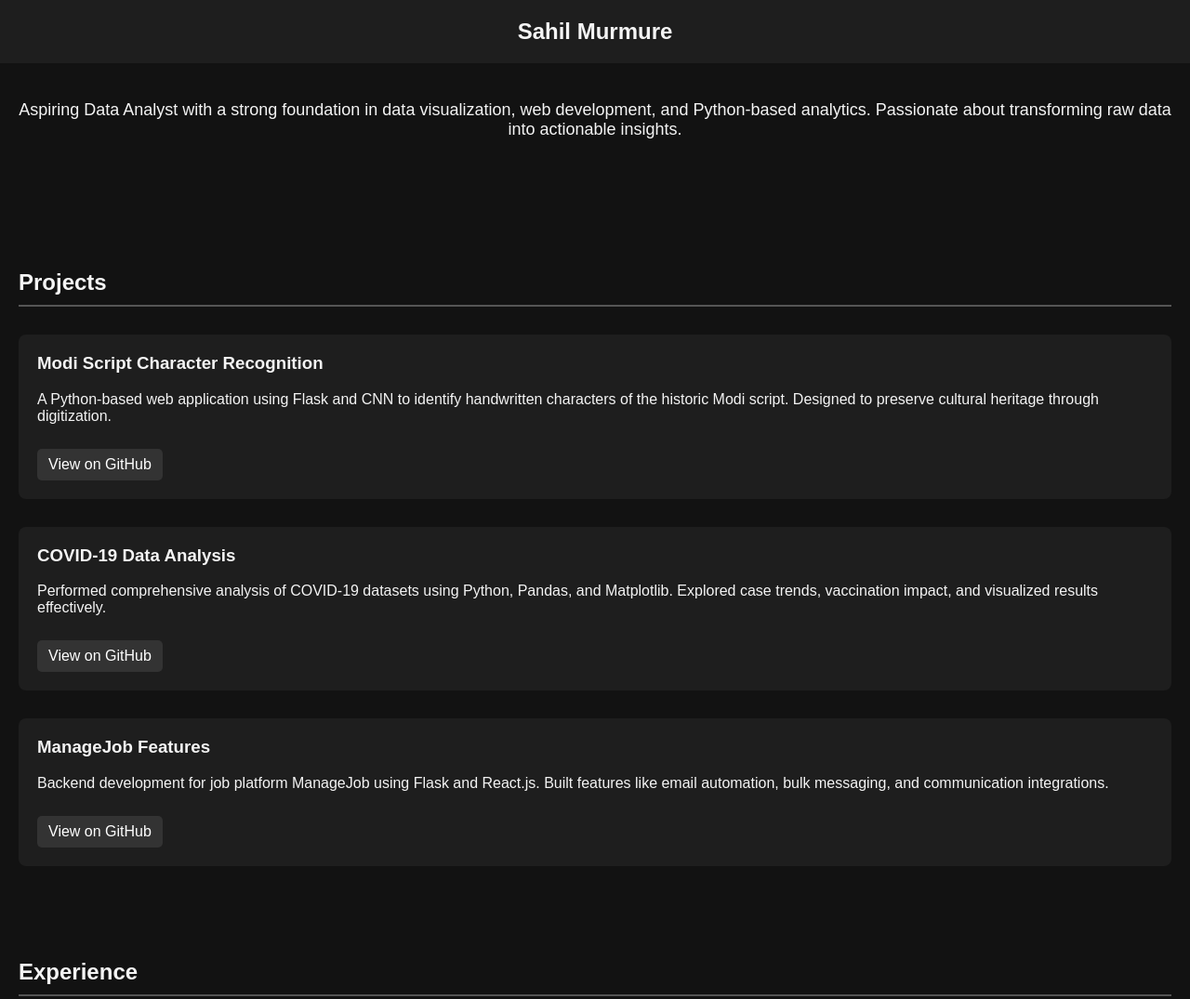
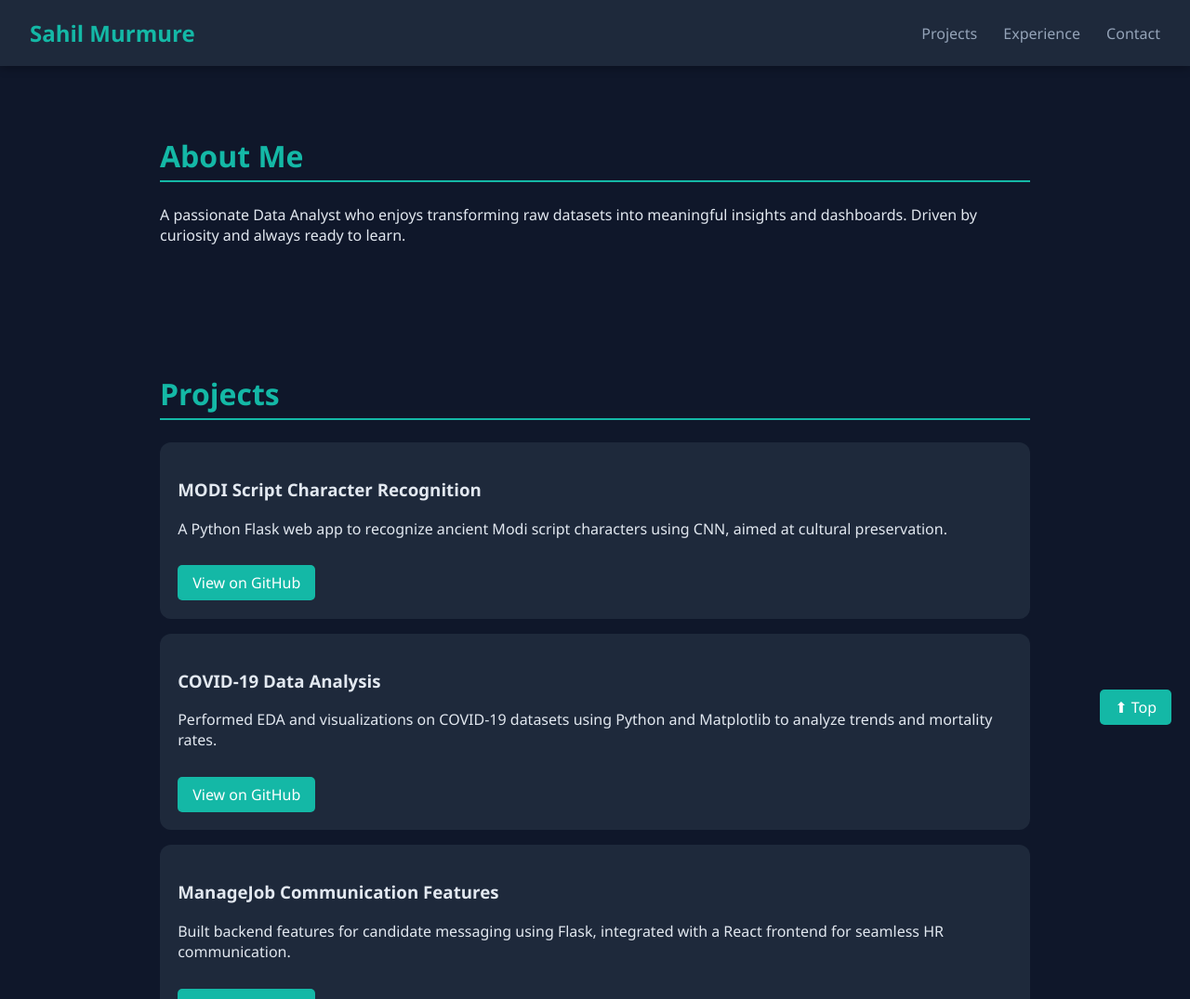
Before and after one commit to sahil6ooo/portfolio, a plain HTML site: page index.html in a window 1280 px wide. Shown: the top 1075 px of the page at 93% size. Drawn offline with Linux system fonts and the light colour scheme.

Commit message:
Save local changes before pulling

```diff
--- a/index.html
+++ b/index.html
@@ -5,127 +5,196 @@
   <meta name="viewport" content="width=device-width, initial-scale=1.0"/>
   <title>Sahil Murmure | Portfolio</title>
   <style>
+    :root {
+      --bg-dark: #0f172a;
+      --bg-light: #1e293b;
+      --accent: #14b8a6;
+      --accent-hover: #0d9488;
+      --text: #e2e8f0;
+      --text-muted: #94a3b8;
+    }
+
+    * {
+      box-sizing: border-box;
+      scroll-behavior: smooth;
+    }
+
     body {
-      background-color: #121212;
-      color: #f4f4f4;
-      font-family: Arial, sans-serif;
+      background-color: var(--bg-dark);
+      color: var(--text);
+      font-family: 'Segoe UI', sans-serif;
       margin: 0;
       padding: 0;
     }
+
     header {
-      background-color: #1e1e1e;
-      padding: 20px;
-      text-align: center;
-      font-size: 24px;
-      font-weight: bold;
+      background-color: var(--bg-light);
+      padding: 1.2rem 2rem;
+      display: flex;
+      justify-content: space-between;
+      align-items: center;
+      box-shadow: 0 2px 10px rgba(0,0,0,0.3);
+      position: sticky;
+      top: 0;
+      z-index: 999;
     }
+
+    header h1 {
+      margin: 0;
+      color: var(--accent);
+      font-size: 1.5rem;
+    }
+
+    nav a {
+      color: var(--text-muted);
+      margin-left: 1.5rem;
+      text-decoration: none;
+      font-weight: 500;
+      transition: color 0.3s;
+    }
+
+    nav a:hover {
+      color: var(--accent);
+    }
+
     section {
-      padding: 40px 20px;
+      padding: 3rem 2rem;
+      max-width: 1000px;
+      margin: auto;
     }
+
     h2 {
-      border-bottom: 2px solid #555;
-      padding-bottom: 10px;
-      margin-bottom: 30px;
+      font-size: 2rem;
+      color: var(--accent);
+      border-bottom: 2px solid var(--accent);
+      padding-bottom: 0.3rem;
+      margin-bottom: 1.5rem;
     }
-    .bio {
-      font-size: 18px;
-      text-align: center;
-      margin-bottom: 40px;
+
+    .project, .experience {
+      background-color: var(--bg-light);
+      margin: 1rem 0;
+      padding: 1.2rem;
+      border-radius: 12px;
+      transition: transform 0.3s ease, box-shadow 0.3s ease;
     }
-    .projects, .experience {
-      display: grid;
-      gap: 30px;
+
+    .project:hover, .experience:hover {
+      transform: translateY(-5px);
+      box-shadow: 0 6px 20px rgba(0,0,0,0.3);
     }
-    .project, .job {
-      background-color: #1e1e1e;
-      padding: 20px;
-      border-radius: 8px;
+
+    .github-button, .resume-button, .top-button {
+      display: inline-block;
+      padding: 0.5rem 1rem;
+      margin-top: 0.8rem;
+      background-color: var(--accent);
+      color: #fff;
+      text-decoration: none;
+      border-radius: 5px;
+      transition: background-color 0.3s ease, box-shadow 0.3s ease;
     }
-    .project h3, .job h3 {
-      margin-top: 0;
+
+    .github-button:hover, .resume-button:hover, .top-button:hover {
+      background-color: var(--accent-hover);
+      box-shadow: 0 0 10px var(--accent);
     }
-    .github-button {
-      margin-top: 10px;
-      display: inline-block;
-      padding: 8px 12px;
-      background-color: #333;
-      color: #fff;
-      border: none;
-      border-radius: 5px;
-      text-decoration: none;
-    }
+
     footer {
       text-align: center;
-      padding: 20px;
-      background-color: #1e1e1e;
-      color: #aaa;
+      padding: 1rem;
+      background-color: var(--bg-light);
+      font-size: 0.9rem;
+      color: var(--text-muted);
+    }
+
+    .top-button {
+      position: fixed;
+      bottom: 20px;
+      right: 20px;
+    }
+
+    @media (max-width: 600px) {
+      header {
+        flex-direction: column;
+        align-items: flex-start;
+      }
+
+      nav a {
+        margin: 0.5rem 0 0 0;
+        display: block;
+      }
+
+      h2 {
+        font-size: 1.5rem;
+      }
     }
   </style>
 </head>
 <body>
 
 <header>
-    Sahil Murmure
+  <h1>Sahil Murmure</h1>
+  <nav>
+    <a href="#projects">Projects</a>
+    <a href="#experience">Experience</a>
+    <a href="#contact">Contact</a>
+  </nav>
 </header>
 
-  <section class="bio">
-    Aspiring Data Analyst with a strong foundation in data visualization, web development, and Python-based analytics. Passionate about transforming raw data into actionable insights.
+<section id="bio">
+  <h2>About Me</h2>
+  <p>A passionate Data Analyst who enjoys transforming raw datasets into meaningful insights and dashboards. Driven by curiosity and always ready to learn.</p>
 </section>
 
-  <section>
+<section id="projects">
   <h2>Projects</h2>
-    <div class="projects">
 
   <div class="project">
-        <h3>Modi Script Character Recognition</h3>
-        <p>A Python-based web application using Flask and CNN to identify handwritten characters of the historic Modi script. Designed to preserve cultural heritage through digitization.</p>
+    <h3>MODI Script Character Recognition</h3>
+    <p>A Python Flask web app to recognize ancient Modi script characters using CNN, aimed at cultural preservation.</p>
     <a class="github-button" href="https://github.com/sahil6ooo/MODI-Script-Character-Recognition" target="_blank">View on GitHub</a>
   </div>
 
   <div class="project">
     <h3>COVID-19 Data Analysis</h3>
-        <p>Performed comprehensive analysis of COVID-19 datasets using Python, Pandas, and Matplotlib. Explored case trends, vaccination impact, and visualized results effectively.</p>
+    <p>Performed EDA and visualizations on COVID-19 datasets using Python and Matplotlib to analyze trends and mortality rates.</p>
     <a class="github-button" href="https://github.com/sahil6ooo/COVID-19-Data-Analysis" target="_blank">View on GitHub</a>
   </div>
 
   <div class="project">
-        <h3>ManageJob Features</h3>
-        <p>Backend development for job platform ManageJob using Flask and React.js. Built features like email automation, bulk messaging, and communication integrations.</p>
+    <h3>ManageJob Communication Features</h3>
+    <p>Built backend features for candidate messaging using Flask, integrated with a React frontend for seamless HR communication.</p>
     <a class="github-button" href="https://github.com/sahil6ooo/ManageJob-Features" target="_blank">View on GitHub</a>
-      </div>
-
   </div>
 </section>
 
-  <section>
-    <h2>Experience</h2>
+<section id="experience">
+  <h2>Work Experience</h2>
+
   <div class="experience">
-
-      <div class="job">
-        <h3>Software Developer & SEO Intern – Salahkaar Consultants</h3>
-        <p><strong>January 2025 – June 2025</strong></p>
-        <ul>
-          <li>Worked on developing the ManageJob Android app and software platform using Flutter and React.js.</li>
-          <li>Utilized PostgreSQL for database, JavaScript for backend, and contributed to frontend and SEO optimization.</li>
-          <li>Demonstrated dedication, fast learning, and smart problem-solving throughout the internship.</li>
-        </ul>
+    <h3>Software Developer & SEO Intern - Salahkaar Consultants</h3>
+    <p><strong>Jan 2025 – Jun 2025</strong><br>
+      Contributed to Android and web development (Flutter, React.js, JavaScript, PostgreSQL). Assisted with SEO and product testing for the ManageJob platform.</p>
   </div>
 
-      <div class="job">
-        <h3>Data Analyst Intern – Growstone Ventures</h3>
-        <p><strong>June 2024 – August 2024</strong></p>
-        <ul>
-          <li>Analyzed construction data for performance trends and cost optimization strategies.</li>
-          <li>Used Python, Excel, and domain-specific tools to generate detailed reports.</li>
-          <li>Created insightful data visualizations in Tableau to support decision-making.</li>
-        </ul>
-      </div>
-
+  <div class="experience">
+    <h3>Data Analyst Intern - Growstone Ventures</h3>
+    <p><strong>Jun 2024 – Aug 2024</strong><br>
+      Analyzed construction project data for performance and cost optimization using Python, Excel, and Tableau. Delivered key insights through visual dashboards.</p>
   </div>
 </section>
 
+<section id="contact">
+  <h2>Contact Me</h2>
+  <p>Feel free to reach out: <a href="mailto:sahilmurmure4141@gmail.com">sahilmurmure4141@gmail.com</a></p>
+  <a class="resume-button" href="/resume.pdf" download>Download Resume</a>
+</section>
+
+<a href="#" class="top-button">⬆ Top</a>
+
 <footer>
-    &copy; 2025 Sahil Murmure | sahilmurmure4141@gmail.com
+  <p>© 2025 Sahil Murmure. All rights reserved.</p>
 </footer>
 
 </body>
```
Lines whose indentation alone changed are shown as unchanged.
